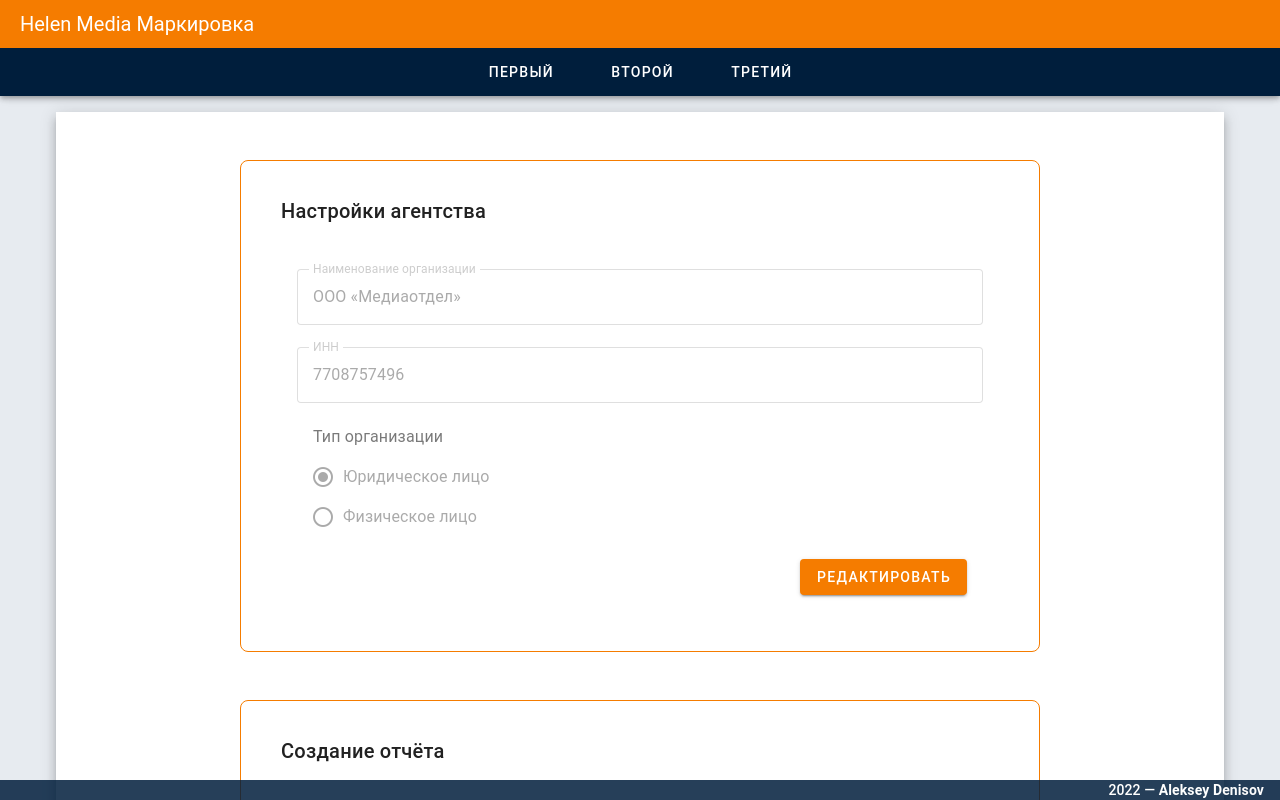
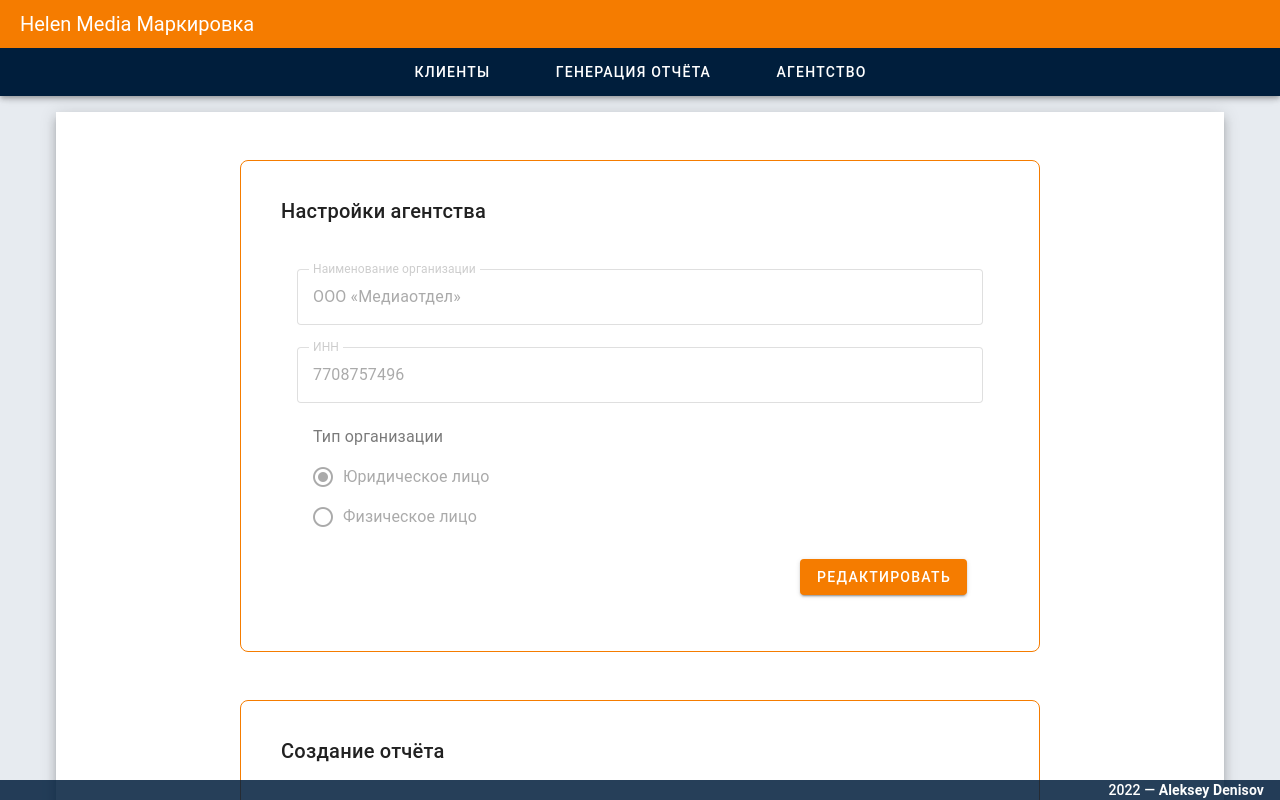
Before and after one commit to ADeoZ/ads-labeling-report, a Vue app: page / in a window 1280 px wide. Shown: the top 800 px of the page. Built offline with nearby package versions, Linux system fonts and the light colour scheme.

Commit message:
Stylizing colors and buttons

```diff
--- a/src/components/Base/ModalForm.vue
+++ b/src/components/Base/ModalForm.vue
@@ -6,7 +6,7 @@
     <v-dialog v-model="modal" width="800" scrollable>
       <v-toolbar v-if="modalLabel" :title="modalLabel" color="app-bars" />
       <v-card>
-        <v-card-text class="pa-0" style="height: 70vh">
+        <v-card-text class="pa-0">
           <slot :closeModal="closeModal"></slot>
         </v-card-text>
       </v-card>
@@ -43,6 +43,9 @@ export default {
 </script>
 
 <style scoped>
+.v-card-text {
+  height: 70vh;
+}
 :deep(.control-group) {
   position: sticky;
   bottom: 0;
--- a/src/components/Base/TheMenu.vue
+++ b/src/components/Base/TheMenu.vue
@@ -4,9 +4,10 @@
       <v-btn
         v-for="link in links"
         :key="link"
-        color="white"
         variant="text"
-        class="mx-3"
+        :rounded="0"
+        height="48"
+        class="px-8"
       >
         {{ link }}
       </v-btn>
@@ -18,7 +19,13 @@
 export default {
   name: "TheMenu",
   data: () => ({
-    links: ["Первый", "Второй", "Третий"],
+    links: ["Клиенты", "Генерация отчёта", "Агентство"],
   }),
 };
 </script>
+
+<style scoped>
+.v-btn:hover {
+  background-color: rgb(var(--v-theme-success));
+}
+</style>
--- a/src/components/ClientsListItem.vue
+++ b/src/components/ClientsListItem.vue
@@ -31,7 +31,7 @@ export default {
 <style lang="scss" scoped>
 tr {
   &:nth-child(2n) {
-    background-color: #f3f9ff;
+    background-color: rgb(var(--v-theme-success), 0.08);
   }
   &:hover {
     background-color: #f57c0059;
```
